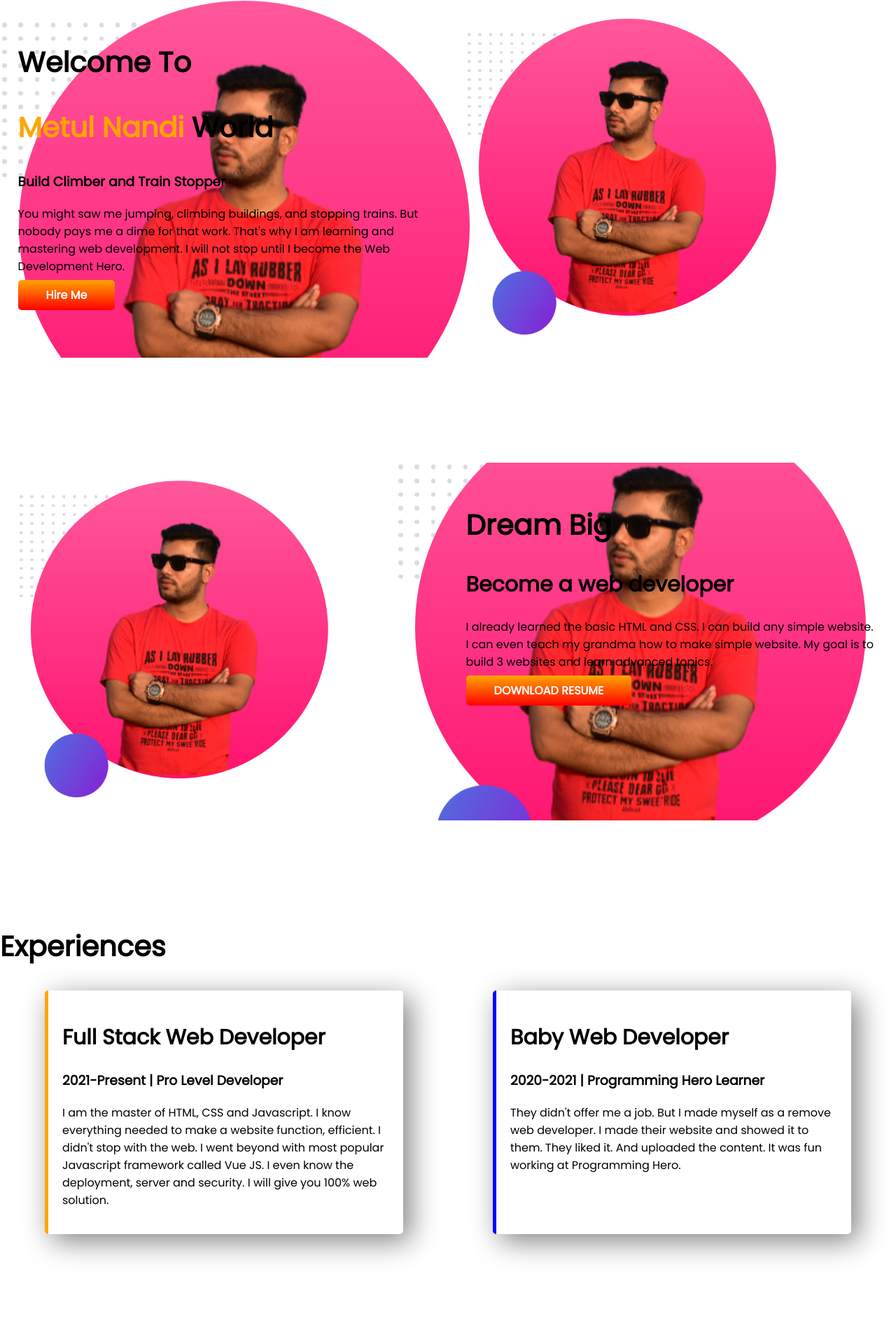
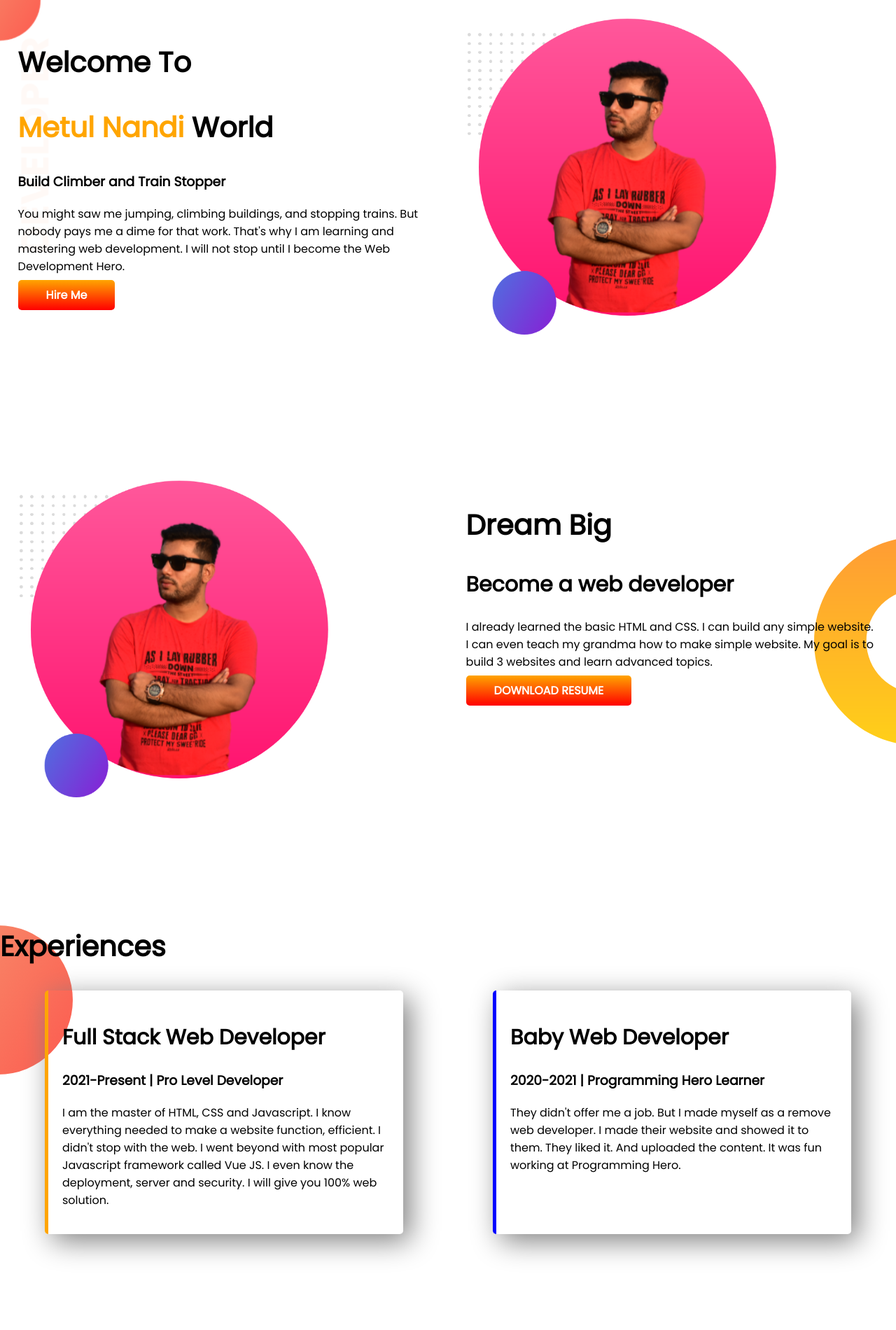
Before and after one commit to metul8085/developer-portfolio, a plain HTML site: page index.html in a window 1280 px wide. Shown: the top 1900 px of the page at 70% size. Drawn offline with Linux system fonts and the light colour scheme.

Commit message:
added picture

```diff
--- a/index.html
+++ b/index.html
@@ -12,7 +12,7 @@
     <link rel="preconnect" href="https://fonts.gstatic.com" crossorigin>
     <link href="https://fonts.googleapis.com/css2?family=Poppins&display=swap" rel="stylesheet">
 
-    <!-- CSS Ling -->
+    <!-- CSS Link -->
     <link rel="stylesheet" href="style.css">
 </head>
 
@@ -25,7 +25,7 @@
             <p>You might saw me jumping, climbing buildings, and stopping trains. But nobody pays me a dime for that
                 work. That's why I am learning and mastering web development. I will not stop until I become the Web
                 Development Hero.</p>
-            <a class="link-button" href="" target="_blank">Hire Me</a>
+            <a class="link-button" href="#" target="_blank">Hire Me</a>
         </div>
         <div class="half-width">
             <img src="images/my-bg2.png" alt="pic-1">
--- a/style.css
+++ b/style.css
@@ -39,16 +39,19 @@ h2{
 }
 
 .top-banner {
-   background-image: url(images/my-bg2.png);
+   background-image: url(images/top-banner.png);
     background-repeat: no-repeat;
 }
 
 .dream-big{
-   background-image: url(images/my-bg2.png);
+   background-image: url(images/dream-bg.png);
     background-repeat: no-repeat;
     background-position: right;
 }
-
+.experience{
+    background-image: url(images/exp-bg.png);
+    background-repeat: no-repeat;
+}
 .experience-item{
     width: 40%;
     margin-left: 5%;
```
